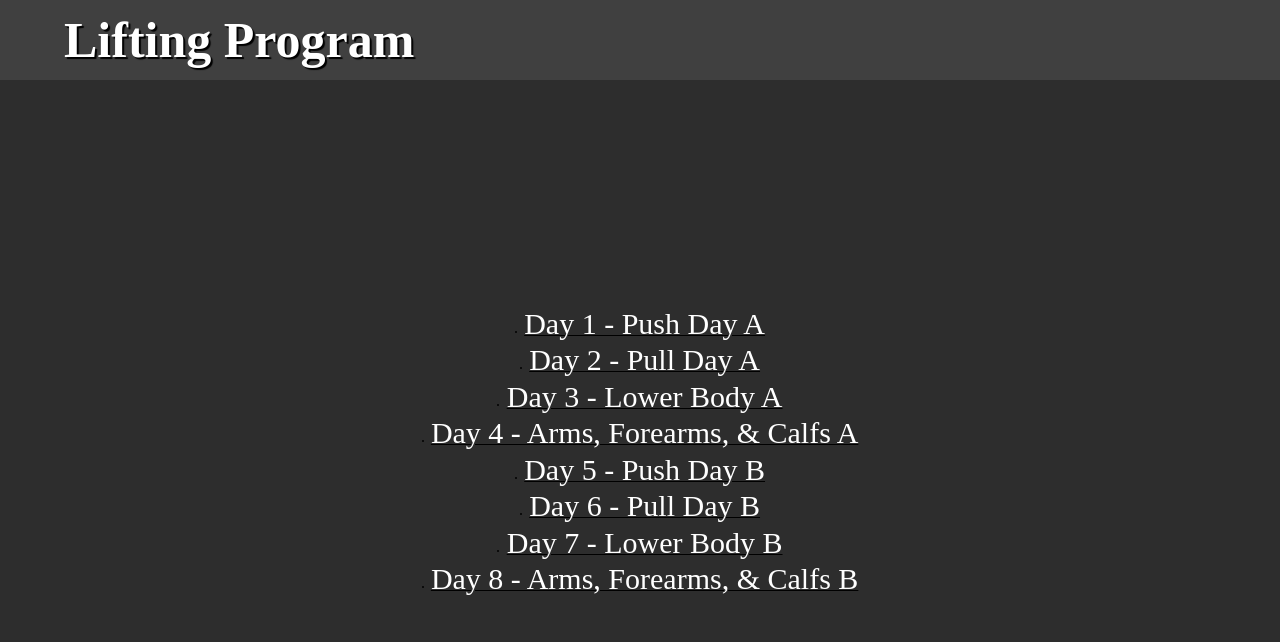
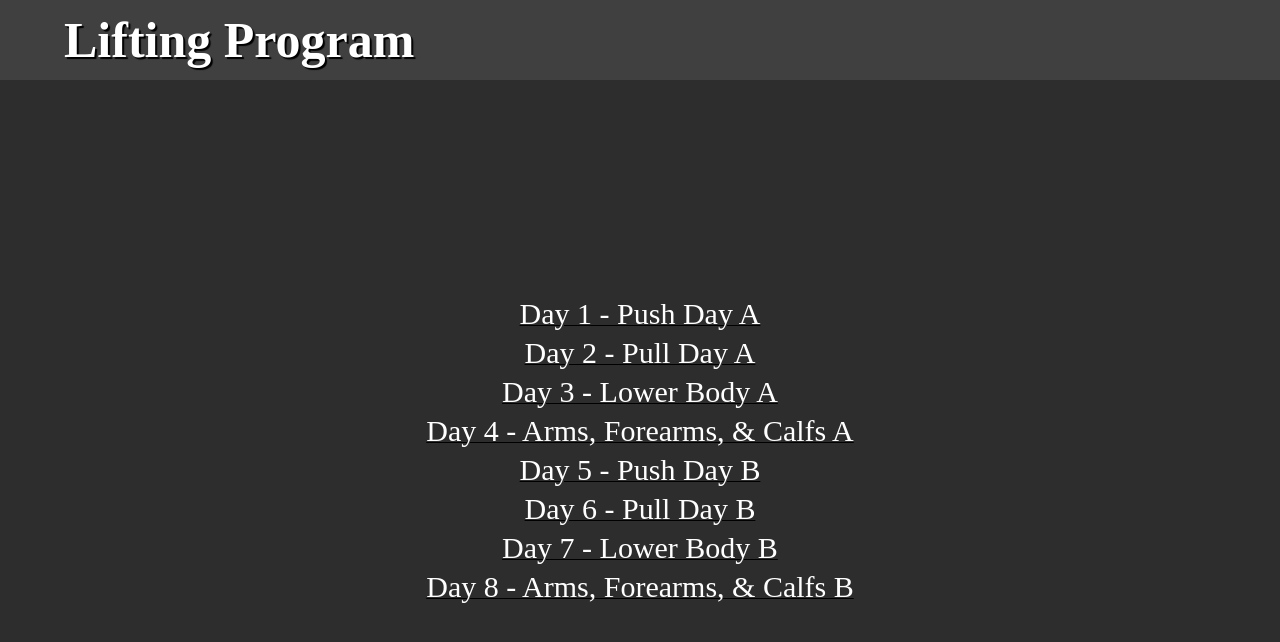
Before and after one commit to DylanFerger/Personal-Lifting-API, a website: page index.html in a window 1280 px wide. Drawn offline with Linux system fonts and the light colour scheme; no server answers.

Commit message:
more stuff

```diff
--- a/public/style.css
+++ b/public/style.css
@@ -56,8 +56,12 @@ a{
 }
 
 li{
-    margin-top: .25rem;
     transition: 0.2s ease-in-out;
+    list-style-type: none;
+}
+
+li:not(:first-child){
+    margin-top: 0.5rem;
 }
 
 li:hover{
```
